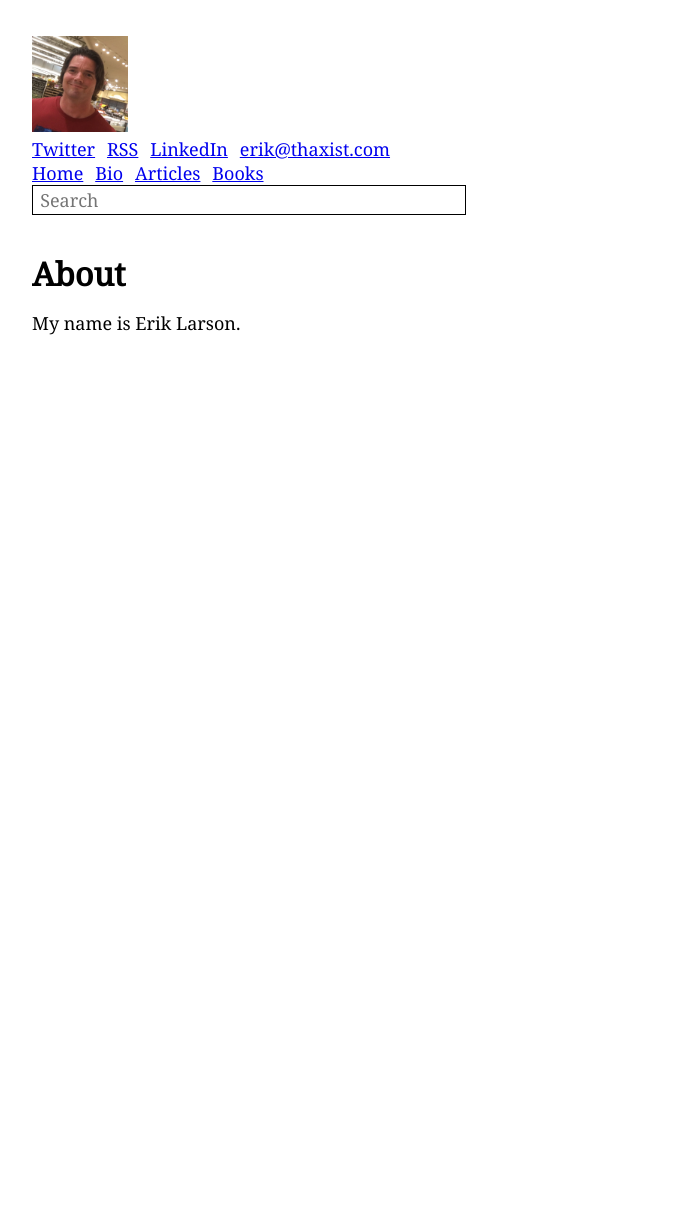
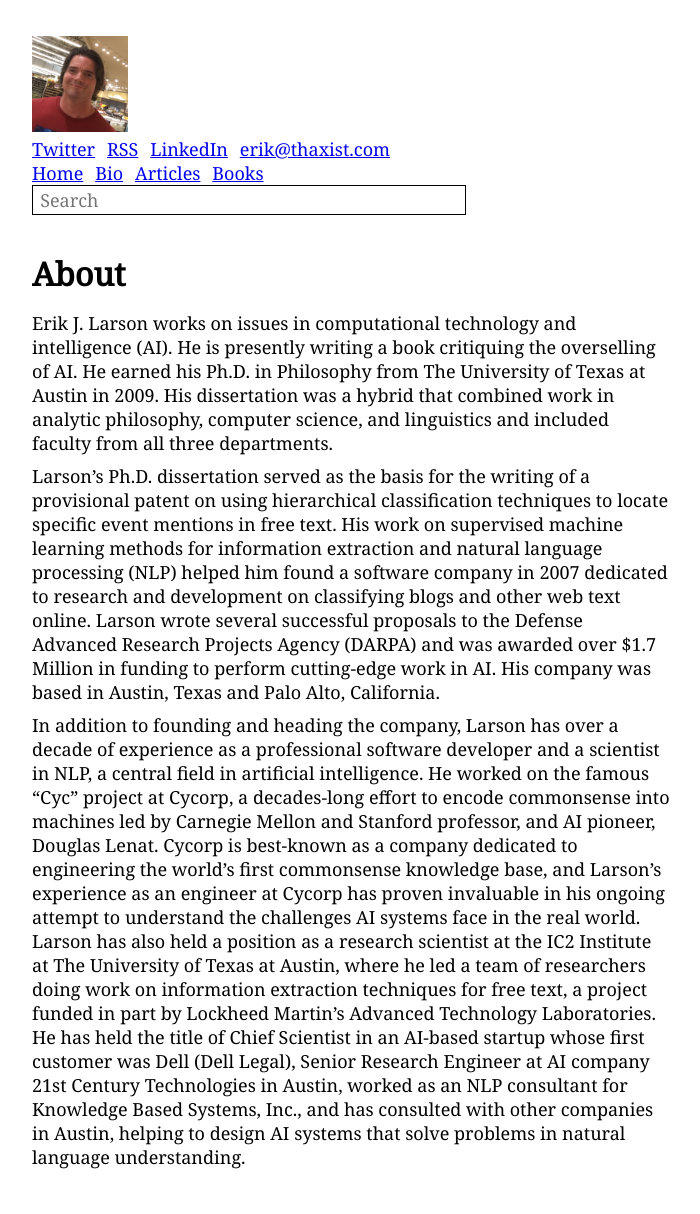
Before and after one commit to thaxist/thaxist.github.io, a Jekyll site: the page built from about.md, in a window 1280 px wide. Shown: the whole page, without its empty margins (288-988 px from the left). Built offline with Jekyll 4.4.1, drawn with Linux system fonts in a browser that asks for light colours; before the commit the page ends 900 px from its top, so only the background shows below that.

Commit message:
Update about.md

```diff
--- a/about.md
+++ b/about.md
@@ -4,4 +4,8 @@ title: About
 permalink: /about.html
 ---
 
-My name is Erik Larson.
+Erik J. Larson works on issues in computational technology and intelligence (AI). He is presently writing a book critiquing the overselling of AI. He earned his Ph.D. in Philosophy from The University of Texas at Austin in 2009. His dissertation was a hybrid that combined work in analytic philosophy, computer science, and linguistics and included faculty from all three departments.
+
+Larson’s Ph.D. dissertation served as the basis for the writing of a provisional patent on using hierarchical classification techniques to locate specific event mentions in free text. His work on supervised machine learning methods for information extraction and natural language processing (NLP) helped him found a software company in 2007 dedicated to research and development on classifying blogs and other web text online. Larson wrote several successful proposals to the Defense Advanced Research Projects Agency (DARPA) and was awarded over $1.7 Million in funding to perform cutting-edge work in AI. His company was based in Austin, Texas and Palo Alto, California.
+
+In addition to founding and heading the company, Larson has over a decade of experience as a professional software developer and a scientist in NLP, a central field in artificial intelligence. He worked on the famous “Cyc” project at Cycorp, a decades-long effort to encode commonsense into machines led by Carnegie Mellon and Stanford professor, and AI pioneer, Douglas Lenat. Cycorp is best-known as a company dedicated to engineering the world’s first commonsense knowledge base, and Larson’s experience as an engineer at Cycorp has proven invaluable in his ongoing attempt to understand the challenges AI systems face in the real world. Larson has also held a position as a research scientist at the IC2 Institute at The University of Texas at Austin, where he led a team of researchers doing work on information extraction techniques for free text, a project funded in part by Lockheed Martin’s Advanced Technology Laboratories. He has held the title of Chief Scientist in an AI-based startup whose first customer was Dell (Dell Legal), Senior Research Engineer at AI company 21st Century Technologies in Austin, worked as an NLP consultant for Knowledge Based Systems, Inc., and has consulted with other companies in Austin, helping to design AI systems that solve problems in natural language understanding.
```
